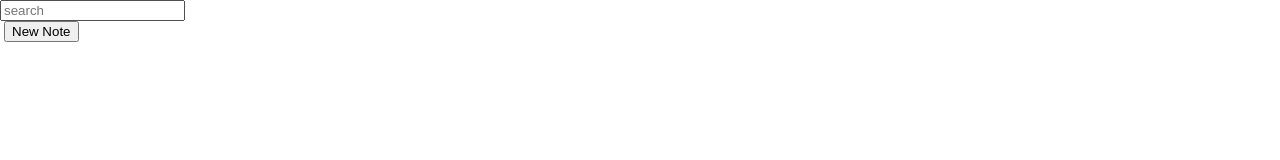
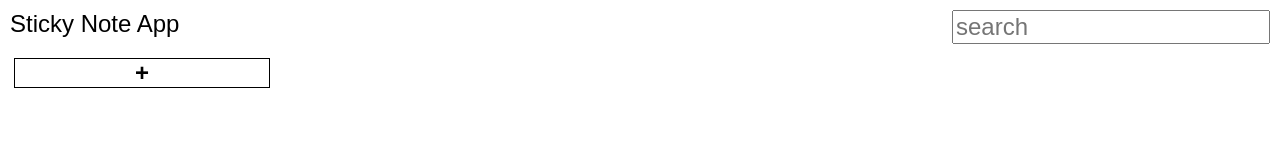
Before and after one commit to claraonmars/sticky-notes, a plain HTML site: page index.html in a window 1280 px wide. Drawn offline with Linux system fonts and the light colour scheme.

Commit message:
Add navbar and styling

```diff
--- a/index.html
+++ b/index.html
@@ -1,18 +1,26 @@
 <!DOCTYPE html>
 <html>
+
 <head>
     <title>Sticky Note App</title>
     <link rel="stylesheet" type="text/css" href="style/main.css">
 </head>
+
 <body>
-    <div class="search">
+    <div class='navbar'>
+        <div class='title'>
+            Sticky Note App
+        </div>
+        <div class="search">
             <input class='search_input' placeholder='search'>
+        </div>
     </div>
     <div class="container">
     </div>
     <div class="create">
-        <button class='add'>New Note</button>
+        <button class='add'>+</button>
     </div>
     <script type="text/javascript" src='javascript/script.js'></script>
 </body>
+
 </html>
--- a/style/main.css
+++ b/style/main.css
@@ -1,5 +1,33 @@
 html, body{
 	margin:0;
+}
+
+:focus{
+	outline: none;
+}
+
+/* Reset std button*/
+button{
+	border: none;
+    margin: 0;
+    padding: 0;
+    width: auto;
+    overflow: visible;
+
+    background: transparent;
+
+    /* inherit font & color from ancestor */
+    color: inherit;
+
+    /* Normalize `line-height`. Cannot be changed from `normal` in Firefox 4+. */
+    line-height: normal;
+
+    /* Corrects font smoothing for webkit */
+    -webkit-font-smoothing: inherit;
+    -moz-osx-font-smoothing: inherit;
+
+    /* Corrects inability to style clickable `input` types in iOS */
+    -webkit-appearance: none;
 }
 
 .note{
@@ -40,6 +68,15 @@ html, body{
 	display:inline-block;
 }
 
+.add{
+	border:1px solid black;
+	font-size: 1.5rem;
+	font-weight: 700;
+	width:20vw;
+	margin:10px;
+	background-color: white;
+}
+
 .delete{
 	background-color: rgba(0,0,0,0);
 	border:none;
@@ -51,3 +88,24 @@ html, body{
 	font-weight: 400;
 	z-index:+2;
 }
+
+.navbar{
+	margin:10px;
+}
+
+.search{
+	float:right;
+	right:0;
+	position: relative;
+	display: block;
+}
+
+.search_input, .title{
+	font-size: 1.5rem;
+	font-family: sans-serif;
+}
+
+.create{
+	vertical-align: top;
+	width:20vw;
+}
```
